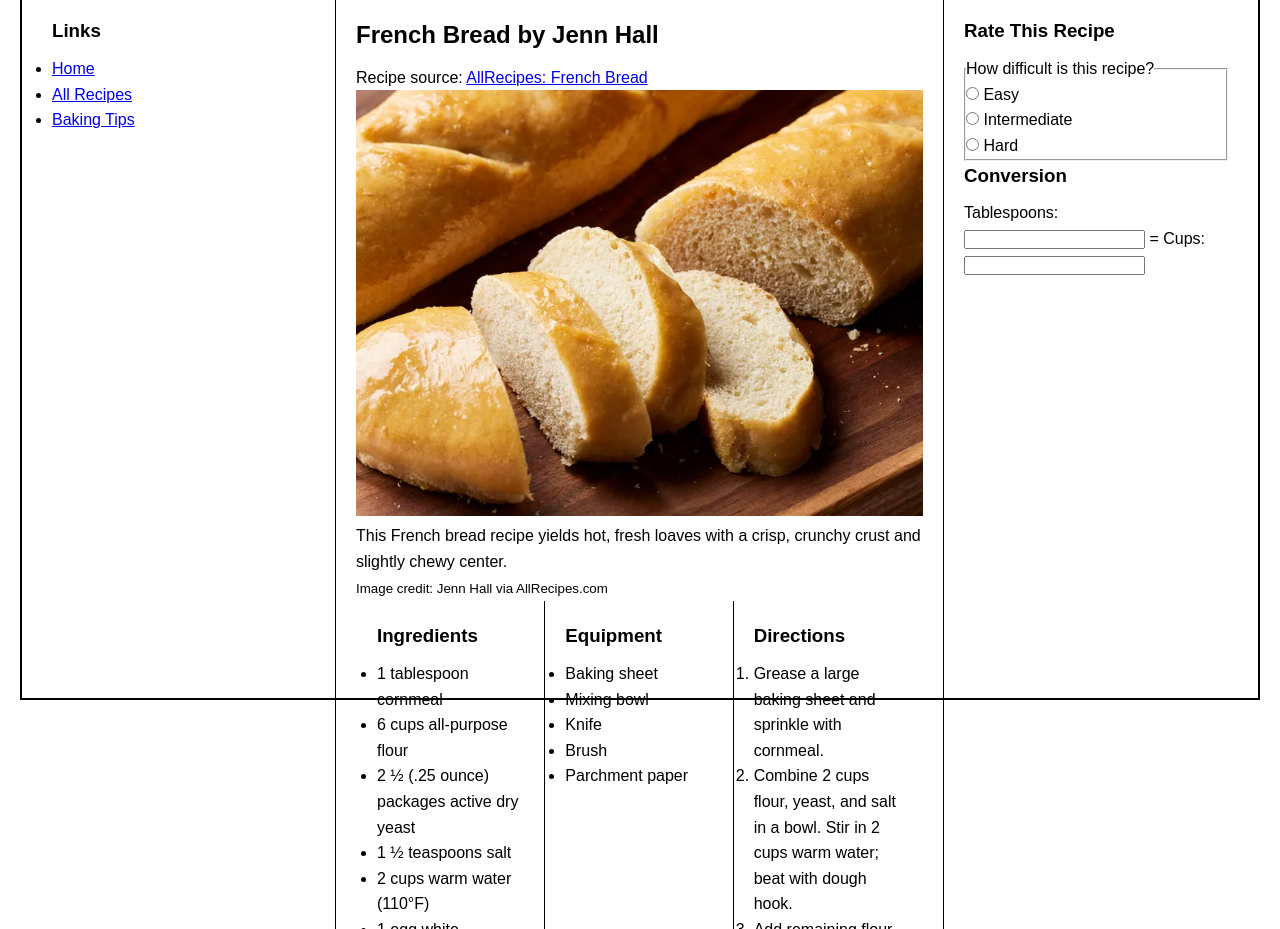
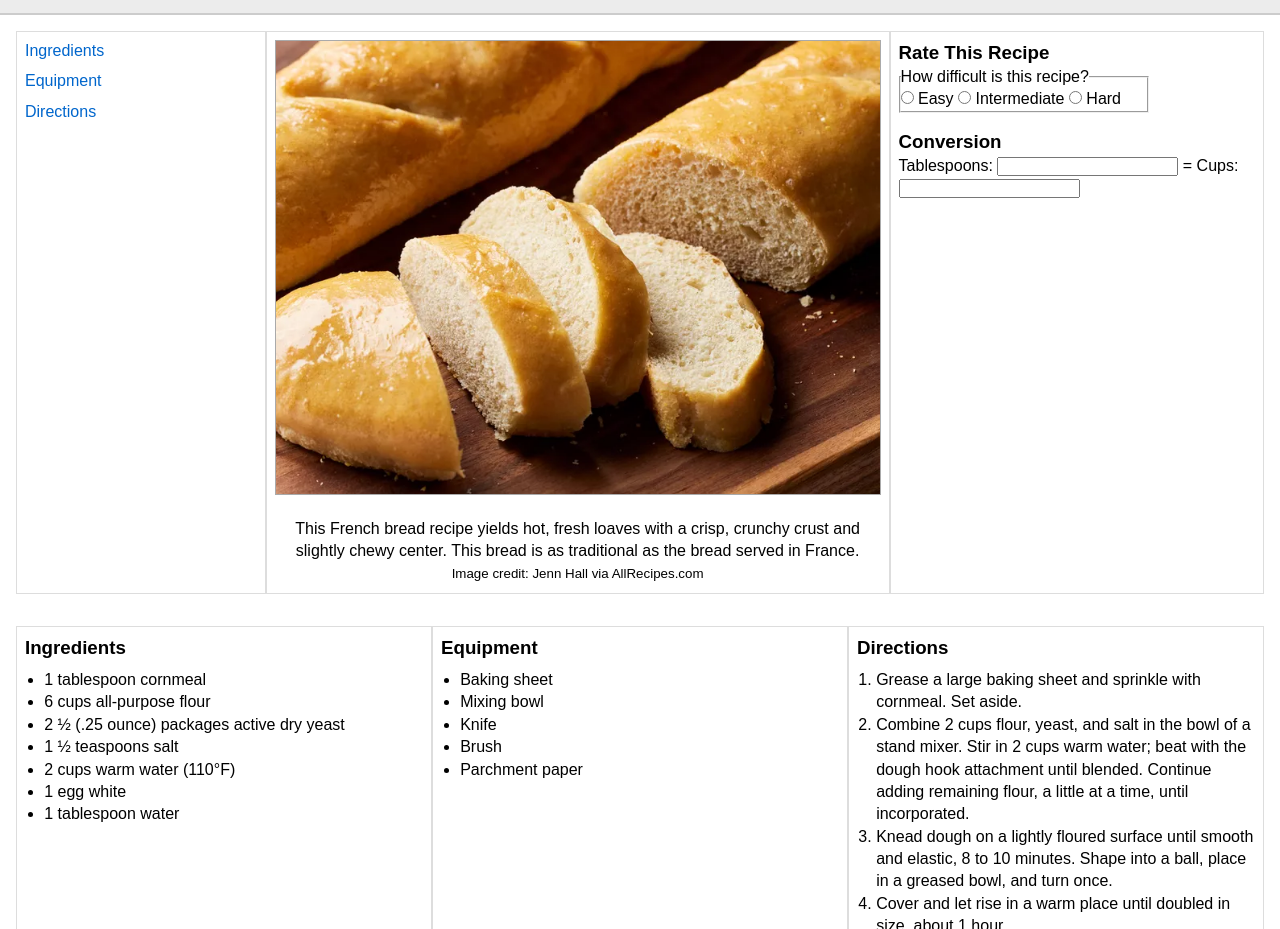
Before and after one commit to ZacharyNeal1/CodingAssinment5a, a plain HTML site: page index.html in a window 1280 px wide. Shown: the part 120-1049 px from the top of the page. Drawn offline with Linux system fonts and the light colour scheme.

Commit message:
fixed all

```diff
--- /dev/null
+++ b/Bonus/style.css
@@ -0,0 +1,76 @@
+/* style.css */
+
+* {
+  box-sizing: border-box;
+  margin: 0;
+  padding: 0;
+}
+
+body {
+  font-family: sans-serif;
+  line-height: 1.6;
+  padding: 20px;
+}
+
+.container {
+  display: grid;
+  grid-template-rows: auto 1fr auto;
+  height: 100vh;
+  border: 2px solid black;
+}
+
+/* Row 1: Header */
+.header {
+  border: 1px solid black;
+  padding: 10px;
+  background-color: #f8f8f8;
+  text-align: center;
+}
+
+/* Row 2: Middle Section with three columns */
+.row-two {
+  display: grid;
+  grid-template-columns: 1fr 2fr 1fr;
+  border-top: 1px solid black;
+  border-bottom: 1px solid black;
+  padding: 10px;
+}
+
+/* Row 3: Bottom section with three equal columns */
+.row-three {
+  display: grid;
+  grid-template-columns: repeat(3, 1fr);
+  border-bottom: 1px solid black;
+  padding: 1px;
+}
+
+/* Row 4: Footer */
+.footer {
+  border: 1px solid black;
+  padding: 10px;
+  text-align: center;
+  background-color: #f8f8f8;
+}
+
+/* Column box styles */
+.col {
+  border-right: 1px solid black;
+  padding: 20px;
+}
+
+/* Remove last border-right on rows */
+.row-two .col:last-child,
+.row-three .col:last-child {
+  border-right: none;
+}
+
+/* Headings for clarity */
+h1, h2, h3 {
+  margin-bottom: 10px;
+}
+
+/* Optional: Make image responsive */
+img {
+  max-width: 100%;
+  height: auto;
+}
--- a/css/style.css
+++ b/css/style.css
@@ -1,76 +1,101 @@
-/* style.css */
-
+/* Global box‑model rules */
 * {
   box-sizing: border-box;
   margin: 0;
   padding: 0;
 }
 
+/* Layout containers */
 body {
-  font-family: sans-serif;
-  line-height: 1.6;
-  padding: 20px;
+  font-family: Arial, sans-serif;
+  line-height: 1.4;
 }
 
-.container {
-  display: grid;
-  grid-template-rows: auto 1fr auto;
-  height: 100vh;
-  border: 2px solid black;
+/* Header and Footer full‑width rows */
+header, footer {
+  width: 100%;
+  background: #ececec;
+  padding: 1rem;
+  text-align: center;
+  border-bottom: 2px solid #ccc;
 }
 
-/* Row 1: Header */
-.header {
-  border: 1px solid black;
-  padding: 10px;
-  background-color: #f8f8f8;
+footer {
+  border-top: 2px solid #ccc;
+}
+
+/* Row container */
+.row {
+  display: flex;
+  width: 100%;
+  padding: 1rem;
+}
+
+/* Generic column */
+.column {
+  padding: 0.5rem;
+  border: 1px solid #ddd;
+}
+
+/* Second row columns: left, center, right proportions */
+#colLeft {
+  width: 20%;
+}
+#colCenter {
+  width: 50%;
   text-align: center;
 }
-
-/* Row 2: Middle Section with three columns */
-.row-two {
-  display: grid;
-  grid-template-columns: 1fr 2fr 1fr;
-  border-top: 1px solid black;
-  border-bottom: 1px solid black;
-  padding: 10px;
+#colRight {
+  width: 30%;
 }
 
-/* Row 3: Bottom section with three equal columns */
-.row-three {
-  display: grid;
-  grid-template-columns: repeat(3, 1fr);
-  border-bottom: 1px solid black;
-  padding: 1px;
+/* Third row columns: equal widths */
+#row3 .column {
+  width: 33.3333%;
 }
 
-/* Row 4: Footer */
-.footer {
-  border: 1px solid black;
-  padding: 10px;
-  text-align: center;
-  background-color: #f8f8f8;
+/* Specific styling */
+nav ul {
+  list-style: none;
+}
+nav ul li {
+  margin-bottom: 0.5rem;
+}
+nav ul li a {
+  color: #0066cc;
+  text-decoration: none;
+}
+nav ul li a:hover {
+  text-decoration: underline;
 }
 
-/* Column box styles */
-.col {
-  border-right: 1px solid black;
-  padding: 20px;
+#mainPic {
+  max-width: 100%;
+  height: auto;
+  border: 1px solid #aaa;
+  margin-bottom: 1rem;
 }
 
-/* Remove last border-right on rows */
-.row-two .col:last-child,
-.row-three .col:last-child {
-  border-right: none;
+.feature {
+  margin-bottom: 1rem;
+}
+.feature .label {
+  font-weight: bold;
 }
 
-/* Headings for clarity */
-h1, h2, h3 {
-  margin-bottom: 10px;
+/* Ingredients, Equipment, Directions styling */
+#ingredients ul,
+#equipment ul,
+#directions ol {
+  margin-top: 0.5rem;
+  padding-left: 1.2rem;
 }
 
-/* Optional: Make image responsive */
-img {
-  max-width: 100%;
-  height: auto;
+/* Add hover to footer link if any */
+footer a {
+  color: #333;
+  text-decoration: none;
 }
+footer a:hover {
+  text-decoration: underline;
+}
--- a/index.html
+++ b/index.html
@@ -1,57 +1,61 @@
 <!DOCTYPE html>
 <html lang="en">
 <head>
-  <meta charset="UTF-8" />
-  <meta name="viewport" content="width=device-width, initial-scale=1.0" />
-  <meta name="author" content="Zachary Neal" />
+  <meta charset="UTF-8">
+  <meta name="viewport" content="width=device-width, initial-scale=1.0">
+  <meta name="author" content="Zachary Neal">
   <title>French Bread</title>
-  <link rel="stylesheet" href="css/style.css" />
+  <link rel="stylesheet" href="css/style.css">
 </head>
+<body>
+  <header id="pageHeader">
+    <h1>Delicious French Bread</h1>
+    <h2>French Bread by Jenn Hall</h2>
+    <p>Recipe source: <a href="https://www.allrecipes.com/recipe/6882/french-bread/">AllRecipes: French Bread</a></p>
+  </header>
 
-<body>
-  <div class="container">
-
-    <!-- Row 1: Header -->
-    <div class="row header">
-      <h1>Delicious French Bread</h1>
+  <div id="row2" class="row">
+    <div id="colLeft" class="column">
+      <nav>
+        <ul>
+          <li><a href="#ingredients">Ingredients</a></li>
+          <li><a href="#equipment">Equipment</a></li>
+          <li><a href="#directions">Directions</a></li>
+        </ul>
+      </nav>
     </div>
-
-    <!-- Row 2: Links | Main Content | Rating + Conversion -->
-    <div class="row row-two">
-      <!-- Column 1: Links -->
-      <div class="col links">
-        <h3>Links</h3>
-        <ul>
-          <li><a href="#">Home</a></li>
-          <li><a href="#">All Recipes</a></li>
-          <li><a href="#">Baking Tips</a></li>
-        </ul>
-      </div>
-
-      <!-- Column 2: Main Area (Image + Ingredients/Equipment/Directions) -->
-      <div class="col main-area">
-        <!-- Image + Description -->
-        <div class="image-desc">
-          <h2>French Bread by Jenn Hall</h2>
-          <p>
-            Recipe source:
-            <a href="https://www.allrecipes.com/recipe/6882/french-bread/" target="_blank">
-              AllRecipes: French Bread
-            </a>
-          </p>
+    <div id="colCenter" class="column">
       <figure>
-            <img src="images/french-bread-recipe.webp" alt="Loaf of freshly baked French bread" height="250" />
-            <figcaption>
-              This French bread recipe yields hot, fresh loaves with a crisp, crunchy crust and slightly chewy center.
-            </figcaption>
+        <img id="mainPic" src="images/french-bread-recipe.webp" alt="Loaf of freshly baked French bread" height="250">
+        <figcaption>This French bread recipe yields hot, fresh loaves with a crisp, crunchy crust and slightly chewy center. This bread is as traditional as the bread served in France.</figcaption>
       </figure>
       <p><small>Image credit: Jenn Hall via AllRecipes.com</small></p>
     </div>
+    <div id="colRight" class="column">
+      <div class="feature" id="rating">
+        <h3 class="rate">Rate This Recipe</h3>
+        <fieldset style="width: 250px;">
+          <legend>How difficult is this recipe?</legend>
+          <input type="radio" id="easy" name="difficulty"> Easy
+          <input type="radio" id="med" name="difficulty"> Intermediate
+          <input type="radio" id="hard" name="difficulty"> Hard
+        </fieldset>
+      </div>
+      <div class="feature" id="conversion">
+        <h3>Conversion</h3>
+        <form>
+          <label for="tblspn">Tablespoons:</label>
+          <input type="number" id="tblspn" name="tblspn">
+          =
+          <label for="cups">Cups:</label>
+          <input type="number" id="cups" name="cups">
+        </form>
+      </div>
+    </div>
+  </div>
 
-        <!-- Ingredients | Equipment | Directions -->
-        <div class="row-three">
-          <!-- Column 1: Ingredients -->
-          <div class="col ingredients">
+  <div id="row3" class="row">
+    <div id="ingredients" class="column">
       <h3>Ingredients</h3>
       <ul>
         <li>1 tablespoon cornmeal</li>
@@ -63,9 +67,7 @@
         <li>1 tablespoon water</li>
       </ul>
     </div>
-
-          <!-- Column 2: Equipment -->
-          <div class="col equipment">
+    <div id="equipment" class="column">
       <h3>Equipment</h3>
       <ul>
         <li>Baking sheet</li>
@@ -75,52 +77,26 @@
         <li>Parchment paper</li>
       </ul>
     </div>
-
-          <!-- Column 3: Directions -->
-          <div class="col directions">
+    <div id="directions" class="column">
       <h3>Directions</h3>
       <ol>
-              <li>Grease a large baking sheet and sprinkle with cornmeal.</li>
-              <li>Combine 2 cups flour, yeast, and salt in a bowl. Stir in 2 cups warm water; beat with dough hook.</li>
-              <li>Add remaining flour gradually. Knead dough until smooth and elastic.</li>
-              <li>Place dough in greased bowl, cover, and let rise for 1 hour.</li>
-              <li>Punch down, divide in half, let rest 10 minutes.</li>
-              <li>Roll out, form loaves, place seam-down on baking sheet.</li>
-              <li>Brush with egg white + water. Let rise 35–40 minutes.</li>
-              <li>Make diagonal cuts, bake at 375°F for 20 minutes.</li>
-              <li>Brush again and bake 15–20 minutes more.</li>
-              <li>Bread should sound hollow or register 190°F internally.</li>
+        <li>Grease a large baking sheet and sprinkle with cornmeal. Set aside.</li>
+        <li>Combine 2 cups flour, yeast, and salt in the bowl of a stand mixer. Stir in 2 cups warm water; beat with the dough hook attachment until blended. Continue adding remaining flour, a little at a time, until incorporated.</li>
+        <li>Knead dough on a lightly floured surface until smooth and elastic, 8 to 10 minutes. Shape into a ball, place in a greased bowl, and turn once.</li>
+        <li>Cover and let rise in a warm place until doubled in size, about 1 hour.</li>
+        <li>Punch dough down and divide in half. Turn out onto a lightly floured surface. Cover and let rest for 10 minutes.</li>
+        <li>Roll each half into a large rectangle. Roll up, starting from a long side. Moisten edge with water and seal. Taper ends. Place loaves, seam-side down, on the prepared baking sheet.</li>
+        <li>Lightly beat egg white with 1 tablespoon water and brush over loaves.</li>
+        <li>Cover with a damp cloth and let rise until nearly doubled, 35 to 40 minutes. Preheat the oven to 375°F.</li>
+        <li>Use a sharp knife to make 3 or 4 diagonal cuts, about 1/4-inch deep, across top of each loaf. Bake in the preheated oven for 20 minutes.</li>
+        <li>Brush loaves with egg white mixture.</li>
+        <li>Continue baking until an instant-read thermometer inserted into the center reads 190°F (88°C) or loaves sound hollow when tapped, 15 to 20 minutes more. If necessary, cover loosely with foil to prevent over-browning.</li>
       </ol>
     </div>
   </div>
-      </div>
 
-      <!-- Column 3: Rating + Conversion -->
-      <div class="col rating-convert">
-        <h3>Rate This Recipe</h3>
-        <fieldset>
-          <legend>How difficult is this recipe?</legend>
-          <label><input type="radio" name="difficulty" /> Easy</label><br />
-          <label><input type="radio" name="difficulty" /> Intermediate</label><br />
-          <label><input type="radio" name="difficulty" /> Hard</label>
-        </fieldset>
-
-        <h3>Conversion</h3>
-        <form>
-          <label for="tblspn">Tablespoons:</label>
-          <input type="number" id="tblspn" name="tblspn" />
-          =
-          <label for="cups">Cups:</label>
-          <input type="number" id="cups" name="cups" />
-        </form>
-      </div>
-    </div>
-
-    <!-- Row 4: Footer -->
-    <div class="row footer">
-      <p>This page created as academic activity only.</p>
-    </div>
-
-  </div>
+  <footer id="pageFooter">
+    <p align="right">This page created as academic activity only.</p>
+  </footer>
 </body>
 </html>
```
Also changed, not shown: Bonus/index.html (added, +126 -0 lines). Lines whose indentation alone changed are shown as unchanged.
